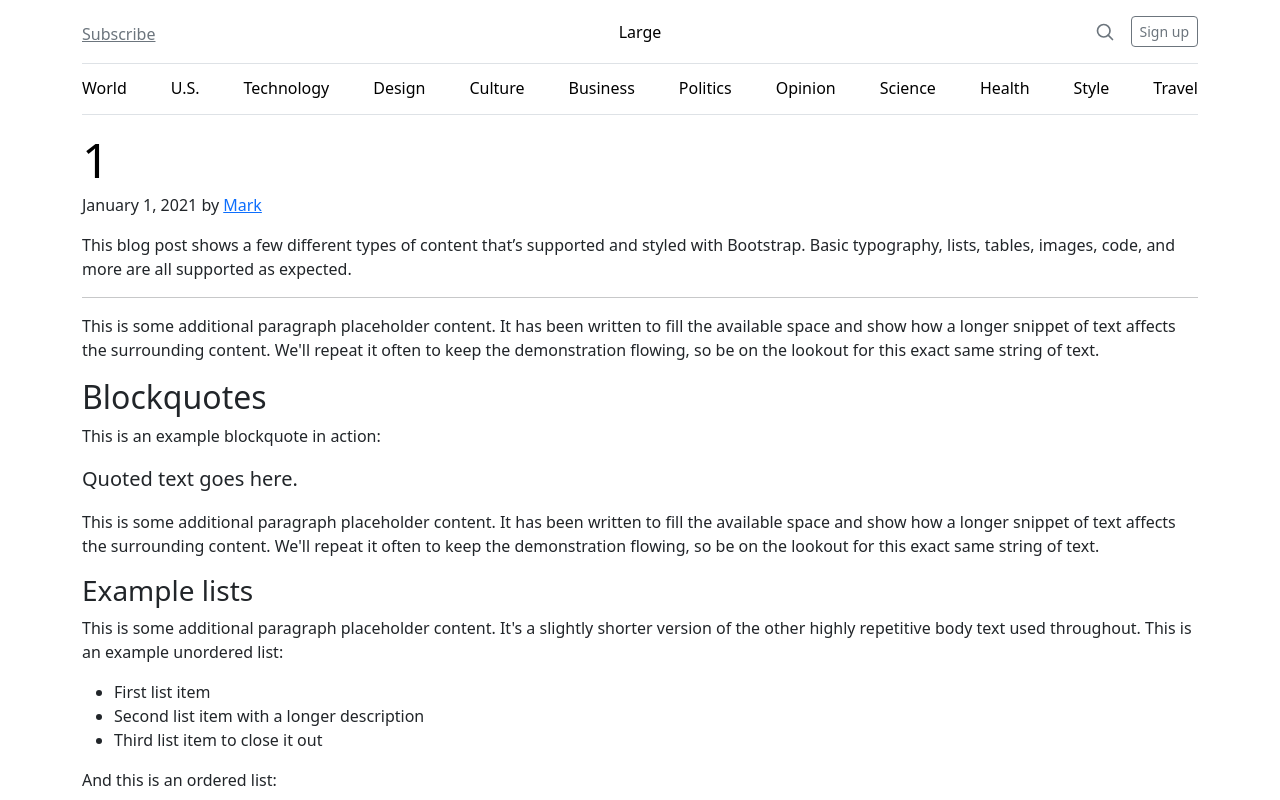
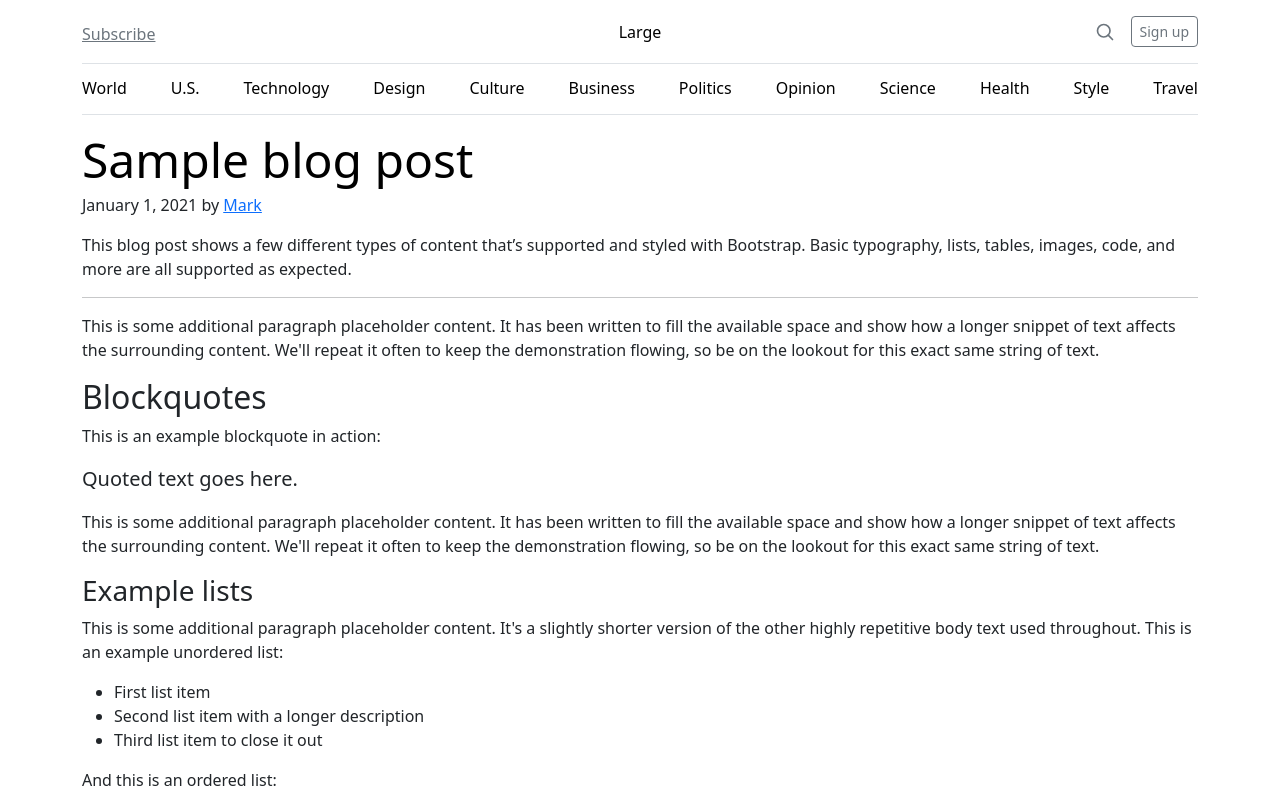
Before and after one commit to thavorac/gic2023, a Vue app: page /post/1 in a window 1280 px wide. Shown: the top 800 px of the page. Built offline with nearby package versions, Linux system fonts and the light colour scheme.

Commit message:
Apply store in post view page

```diff
--- a/src/store/newsStore.js
+++ b/src/store/newsStore.js
@@ -1,3 +1,4 @@
+import { defineStore } from "pinia";
 export const useNewsStore = defineStore("news", {
   state: () => ({
     news: [
--- a/src/views/PostView.vue
+++ b/src/views/PostView.vue
@@ -1,9 +1,11 @@
 <template>
   <article class="blog-post">
     <h2 class="display-5 link-body-emphasis mb-1">
-      {{ this.$route.params.newsId }}
+      {{ newsDetail.title }}
     </h2>
-    <p class="blog-post-meta">January 1, 2021 by <a href="#">Mark</a></p>
+    <p class="blog-post-meta">
+      {{ newsDetail.releaseDate }} by <a href="#">{{ newsDetail.author }}</a>
+    </p>
 
     <p>
       This blog post shows a few different types of content that’s supported and
@@ -127,3 +129,17 @@
     </p>
   </article>
 </template>
+
+<script>
+import { useNewsStore } from "../store/newsStore";
+import { mapState } from "pinia";
+export default {
+  name: "PostView",
+  computed: {
+    ...mapState(useNewsStore, ["news"]),
+    newsDetail() {
+      return this.news.find((el) => el.id == this.$route.params.newsId);
+    },
+  },
+};
+</script>
```
